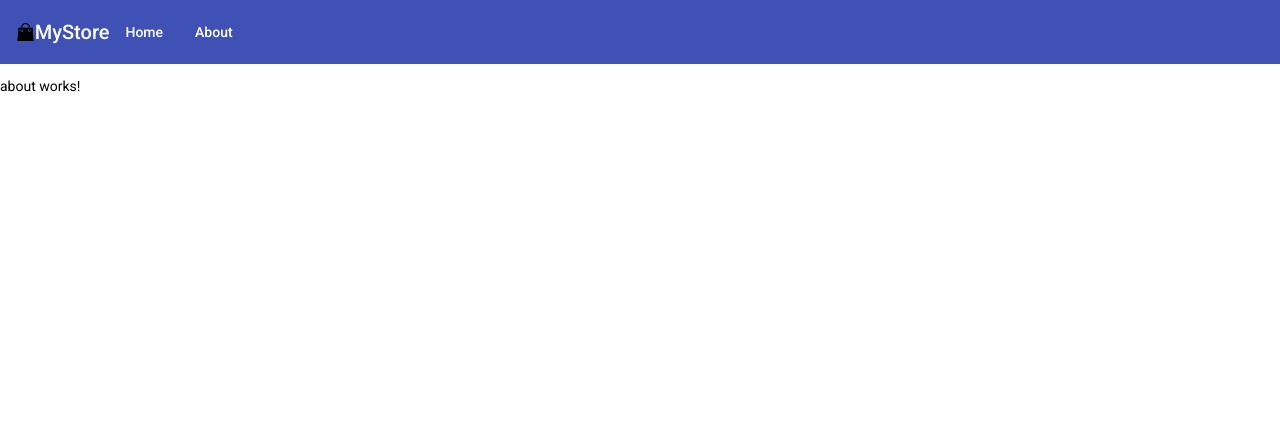
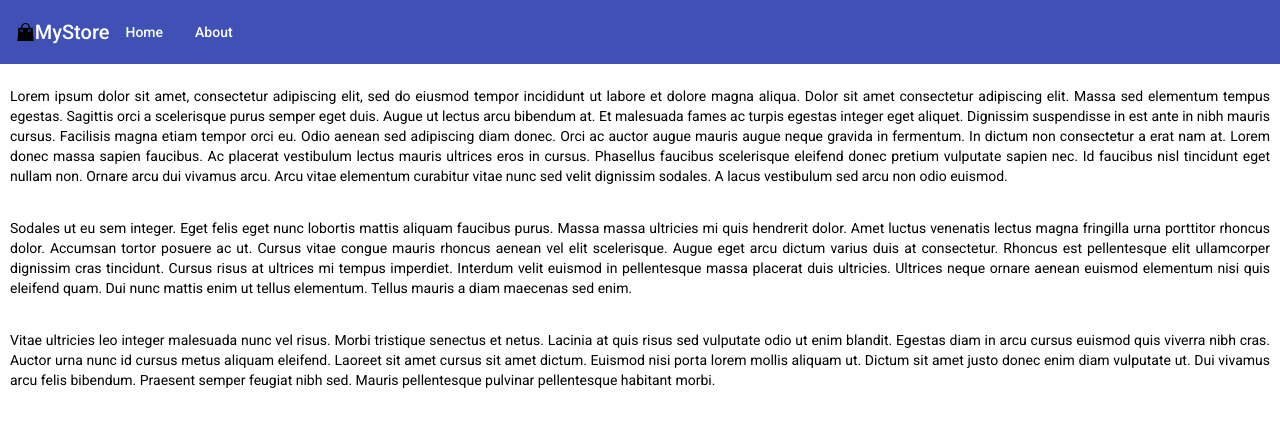
Before and after one commit to sebastianbarreram/Ejercicio-AngularFrontend, an Angular app: page /about in a window 1280 px wide. Shown: the top 426 px of the page. Built offline with nearby package versions, Linux system fonts and the light colour scheme.

Commit message:
About component

```diff
--- a/src/app/components/about/about.component.css
+++ b/src/app/components/about/about.component.css
@@ -0,0 +1,4 @@
+p{
+    padding: 10px;
+    text-align: justify;
+}
--- a/src/app/components/about/about.component.html
+++ b/src/app/components/about/about.component.html
@@ -1 +1,25 @@
-<p>about works!</p>
+<p>Lorem ipsum dolor sit amet, consectetur adipiscing elit, sed do eiusmod tempor incididunt ut labore et dolore
+    magna aliqua. Dolor sit amet consectetur adipiscing elit. Massa sed elementum tempus egestas. Sagittis orci a
+    scelerisque purus semper eget duis. Augue ut lectus arcu bibendum at. Et malesuada fames ac turpis egestas integer
+    eget aliquet. Dignissim suspendisse in est ante in nibh mauris cursus. Facilisis magna etiam tempor orci eu. Odio
+    aenean sed adipiscing diam donec. Orci ac auctor augue mauris augue neque gravida in fermentum. In dictum non
+    consectetur a erat nam at. Lorem donec massa sapien faucibus. Ac placerat vestibulum lectus mauris ultrices eros in
+    cursus. Phasellus faucibus scelerisque eleifend donec pretium vulputate sapien nec. Id faucibus nisl tincidunt eget
+    nullam non. Ornare arcu dui vivamus arcu. Arcu vitae elementum curabitur vitae nunc sed velit dignissim sodales. A
+    lacus vestibulum sed arcu non odio euismod.
+</p>
+<p>
+    Sodales ut eu sem integer. Eget felis eget nunc lobortis mattis aliquam faucibus purus. Massa massa ultricies mi
+    quis hendrerit dolor. Amet luctus venenatis lectus magna fringilla urna porttitor rhoncus dolor. Accumsan tortor
+    posuere ac ut. Cursus vitae congue mauris rhoncus aenean vel elit scelerisque. Augue eget arcu dictum varius duis at
+    consectetur. Rhoncus est pellentesque elit ullamcorper dignissim cras tincidunt. Cursus risus at ultrices mi tempus
+    imperdiet. Interdum velit euismod in pellentesque massa placerat duis ultricies. Ultrices neque ornare aenean
+    euismod elementum nisi quis eleifend quam. Dui nunc mattis enim ut tellus elementum. Tellus mauris a diam maecenas
+    sed enim.
+</p>
+<p>
+    Vitae ultricies leo integer malesuada nunc vel risus. Morbi tristique senectus et netus. Lacinia at quis risus sed
+    vulputate odio ut enim blandit. Egestas diam in arcu cursus euismod quis viverra nibh cras. Auctor urna nunc id
+    cursus metus aliquam eleifend. Laoreet sit amet cursus sit amet dictum. Euismod nisi porta lorem mollis aliquam ut.
+    Dictum sit amet justo donec enim diam vulputate ut. Dui vivamus arcu felis bibendum. Praesent semper feugiat nibh
+    sed. Mauris pellentesque pulvinar pellentesque habitant morbi.</p>
--- a/src/app/services/product-data.service.ts
+++ b/src/app/services/product-data.service.ts
@@ -16,9 +16,7 @@ export class ProductDataService {
 
    /** GET products. Will 404 if id not found */
    getProducts(): Observable<Product[]> {
-    console.log("Mensaje")
     const url = PathRest.getApiProducts;
-    console.log(url)
     return this.httpClient.get<Product[]>(url).pipe(
       tap(_ => console.log(`fetched products`)),
       catchError(this.handleError<Product[]>(`error while fetch products`))
```
